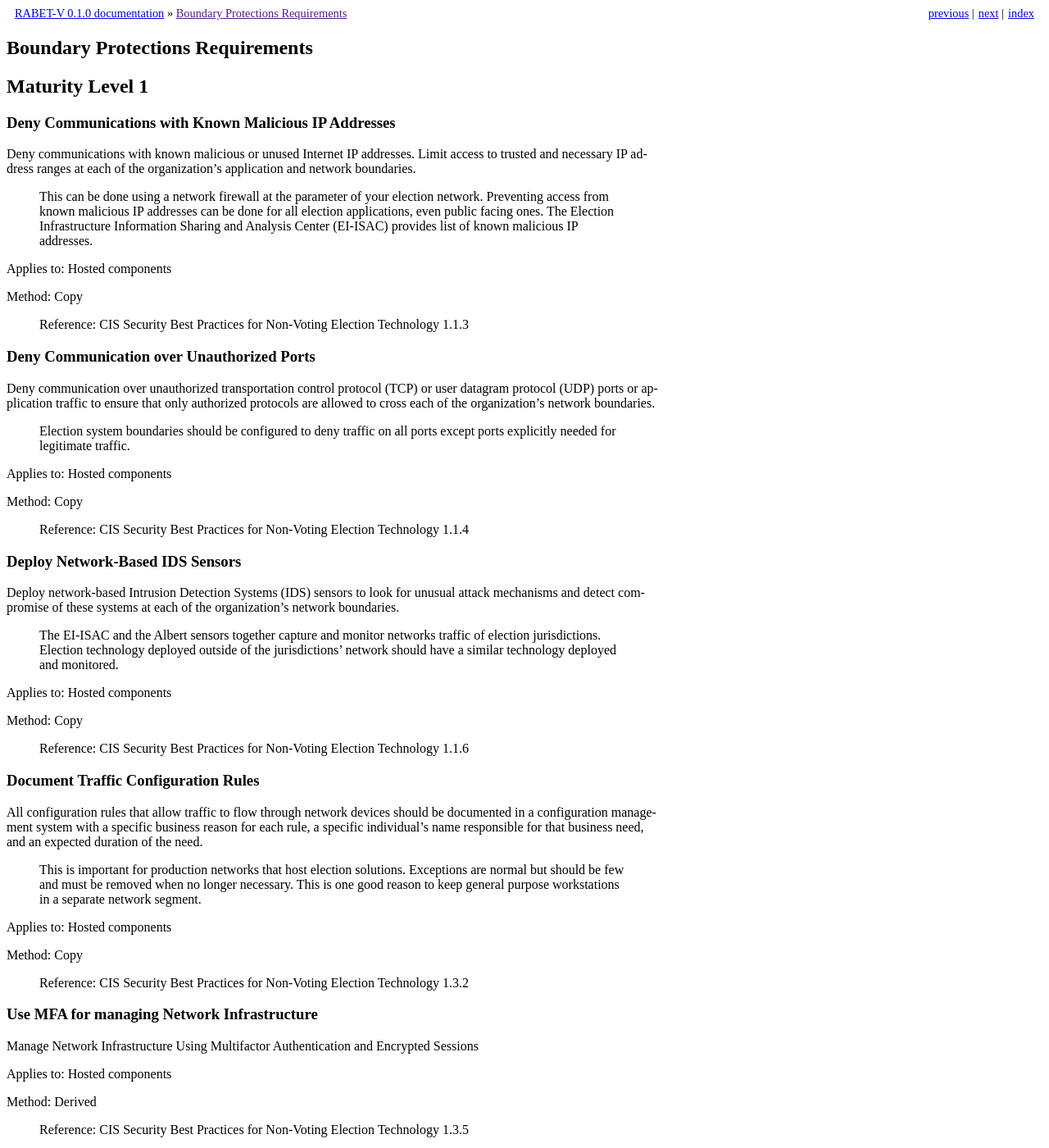
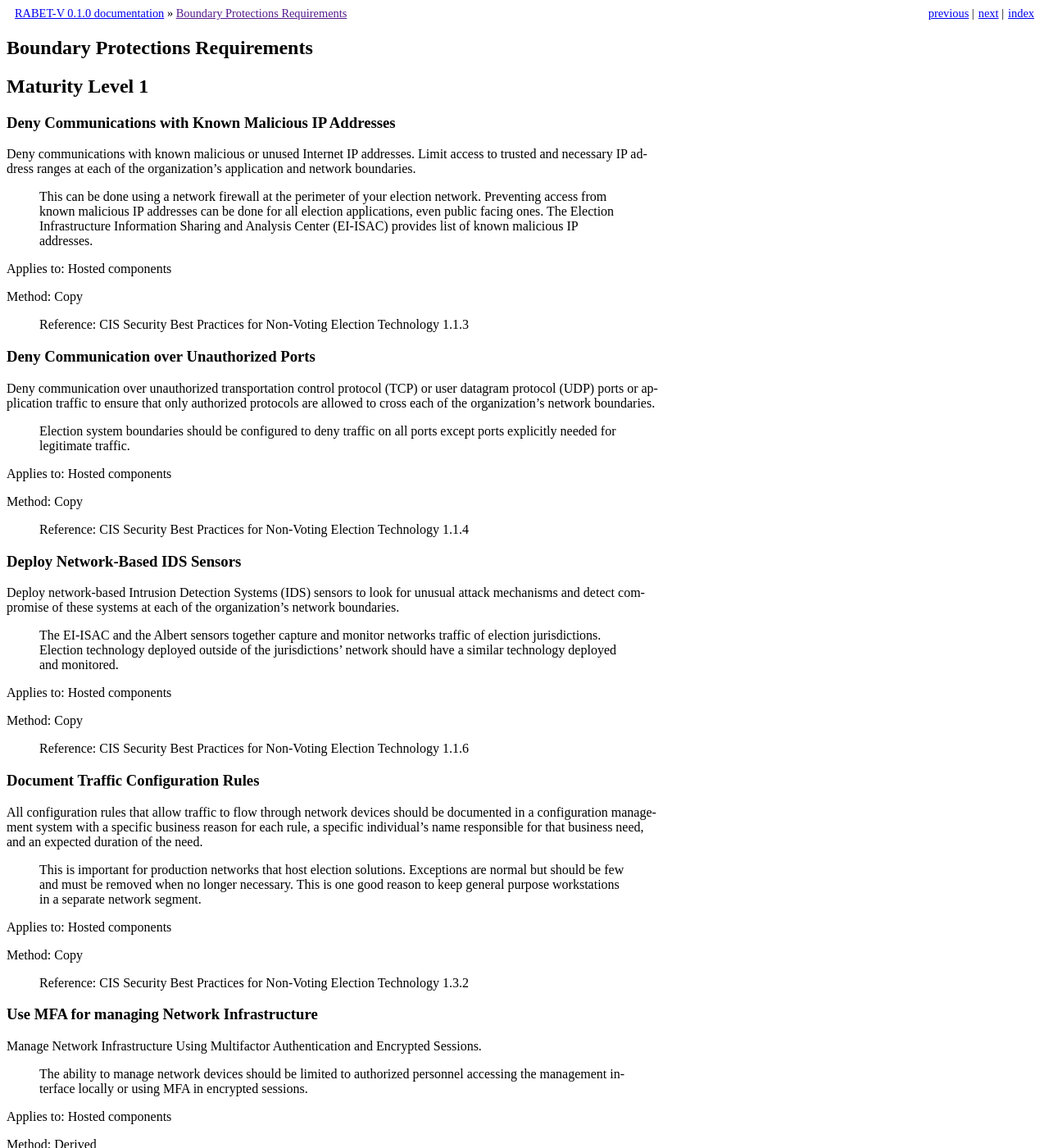
Before and after one commit to it-dept-cis/RABET-V-Pilot, a Sphinx documentation site: the page built from docs/source/Security_Services_Capability_Maturity_Index/Boundary_Protection_Requirements.md, in a window 1280 px wide and 1400 px high. Shown: the whole window at 82% size. Built offline with Sphinx 7.4.7, drawn with Linux system fonts in a browser that asks for light colours.

Commit message:
Update speeling
Update several documents for speeling misstakes

```diff
--- a/docs/source/Security_Services_Capability_Maturity_Index/Boundary_Protection_Requirements.md
+++ b/docs/source/Security_Services_Capability_Maturity_Index/Boundary_Protection_Requirements.md
@@ -6,7 +6,7 @@
 
 Deny communications with known malicious or unused Internet IP addresses. Limit access to trusted and necessary IP address ranges at each of the organization's application and network boundaries.
 
->This can be done using a network firewall at the parameter of your election network. Preventing access from known malicious IP addresses can be done for all election applications, even public facing ones. The Election Infrastructure Information Sharing and Analysis Center (EI-ISAC) provides list of known malicious IP addresses.
+>This can be done using a network firewall at the perimeter of your election network. Preventing access from known malicious IP addresses can be done for all election applications, even public facing ones. The Election Infrastructure Information Sharing and Analysis Center (EI-ISAC) provides list of known malicious IP addresses.
 
 Applies to: Hosted components
 
@@ -52,7 +52,9 @@ Method: Copy
 
 ### Use MFA for managing Network Infrastructure
 
-Manage Network Infrastructure Using Multifactor Authentication and Encrypted Sessions
+Manage Network Infrastructure Using Multifactor Authentication and Encrypted Sessions.
+
+>The ability to manage network devices should be limited to authorized personnel accessing the management interface locally or using MFA in encrypted sessions.
 
 Applies to: Hosted components
 
```
Also changed, not shown: docs/source/Security_Services_Capability_Maturity_Index/Authentication_Requirements.md (+1 -1 lines), docs/source/Security_Services_Capability_Maturity_Index/Authorization_Requirements.md (+1 -1 lines).
